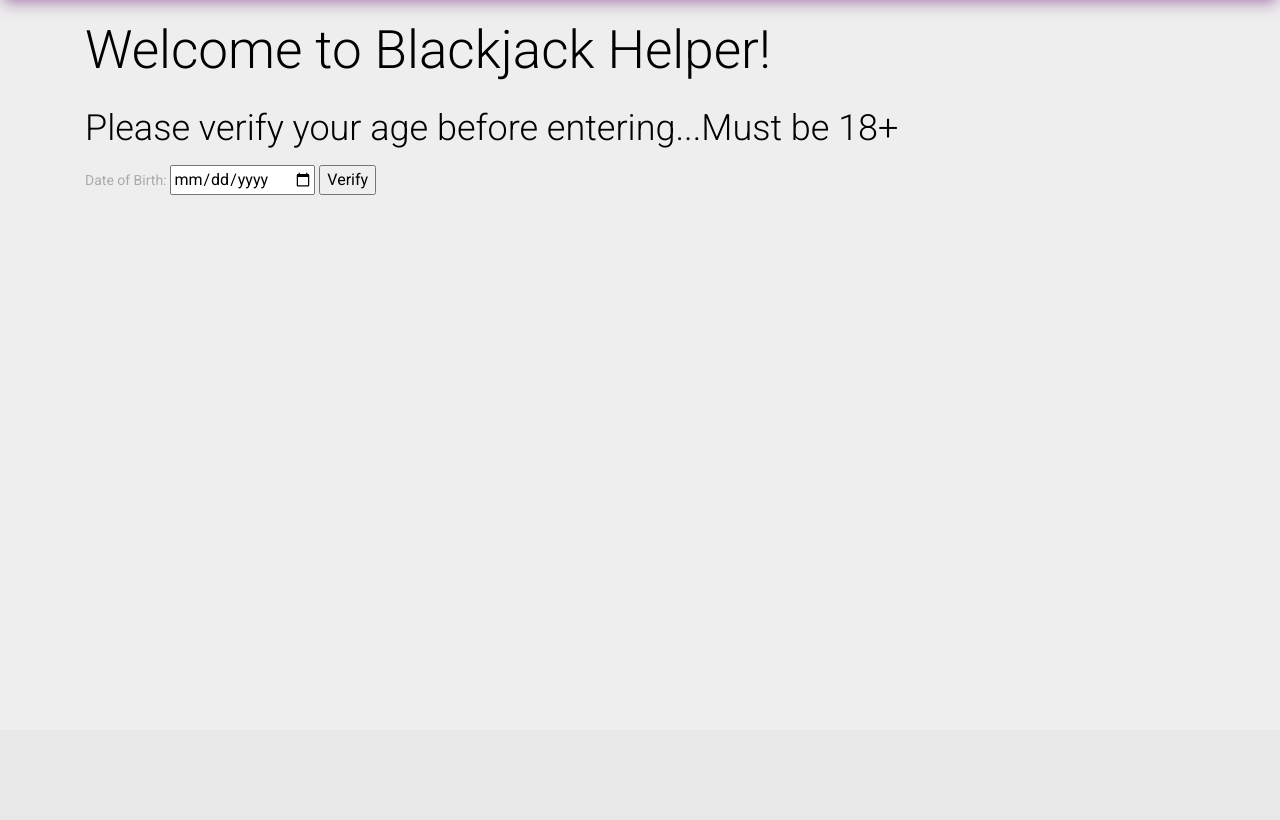
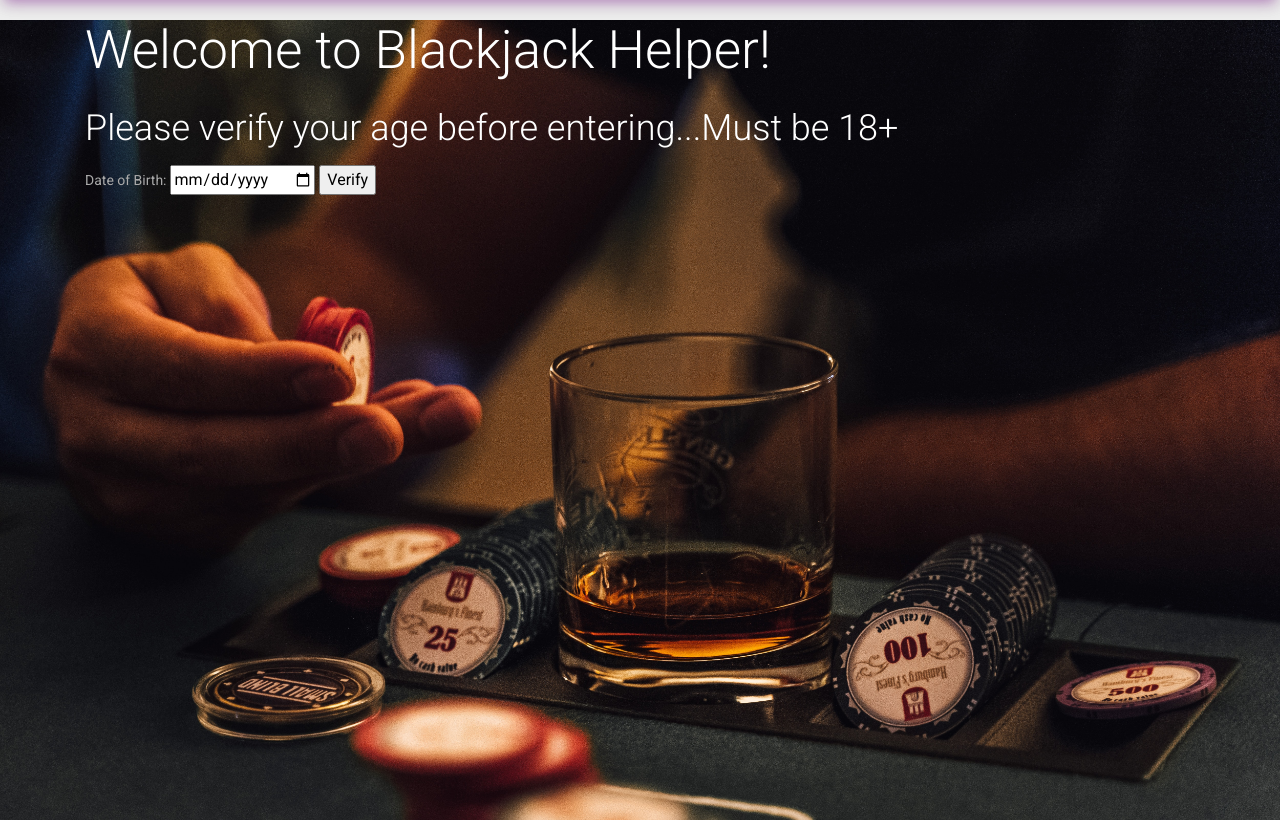
Before and after one commit to parkersingh/CodingDojo_GroupProject, a Django app: page / in a window 1280 px wide. Shown: the part 70-890 px from the top of the page. Before the commit the page ends 265 px from the top, so only its background shows below. Run offline with Django 3.2, Linux system fonts and the light colour scheme; some libraries are stand-ins or nearby versions.

Commit message:
cover pic

```diff
--- /dev/null
+++ b/blackjack_app/static/css/age_check.css
@@ -0,0 +1,6 @@
+.main_content{
+    background:url('/static/images/cover.jpg') no-repeat ;
+    background-size:100%;
+    height: 800px;
+    color: white;
+}
--- a/blackjack_app/templates/age_check.html
+++ b/blackjack_app/templates/age_check.html
@@ -13,6 +13,7 @@
     {% load static %}
     <link href="{% static 'assets/css/material-kit.css' %}" rel="stylesheet" />
     <!-- <link rel="stylesheet" href="{% static 'css/style.css' %}"> -->
+    <link rel="stylesheet" href="{% static 'css/age_check.css' %}">
 
 </head>
 
```
Also changed, not shown: blackjack_app/static/images/cover.jpg (added), db.sqlite3.
